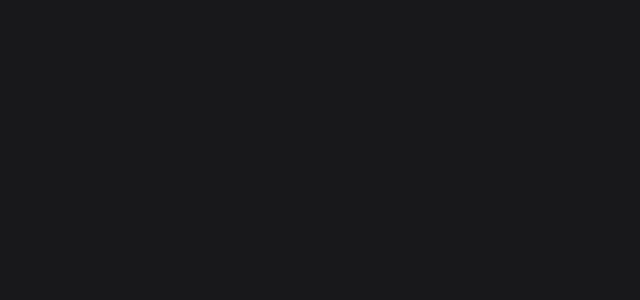
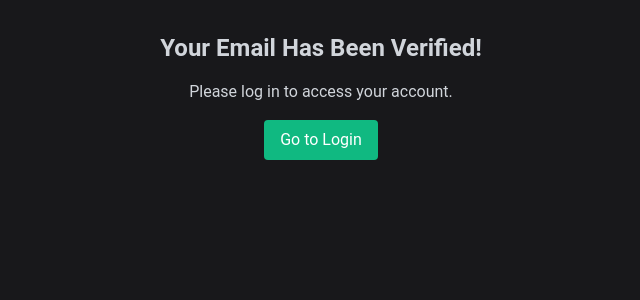
Before and after one commit to rpc1001/aggie-tutor-swap, a React (Vite) app in the folder frontend/: page /verified in a window 1280 px wide. Before the commit this address had no page. Shown: the top 300 px of the page, without its empty margins (319-959 px from the left). Built offline with nearby package versions, Linux system fonts and the light colour scheme.

Commit message:
Verified email page

```diff
--- a/frontend/src/App.tsx
+++ b/frontend/src/App.tsx
@@ -4,6 +4,7 @@
 import ContactInfo from './pages/ContactInfo.tsx';
 import Summary from './pages/Summary.tsx';
 import Home from './pages/Home.tsx';
+import Verified from './pages/Verified.tsx'
 
 function App() {
   return (
@@ -15,6 +16,7 @@
           <Route path="/courses" element={<CourseSelection />} />
           <Route path="/contact-info" element={<ContactInfo />} />
           <Route path="/summary" element={<Summary />} />
+          <Route path = "/verified" element = {<Verified />} />
         </Routes>
       </Router>
     </div>
--- a/frontend/src/pages/Summary.tsx
+++ b/frontend/src/pages/Summary.tsx
@@ -55,7 +55,7 @@
   };
 
   return (
-    <div className="p-8 bg-zinc-900 flex flex-col items-center min-h-screen">
+    <div className="p-8 bg-background flex flex-col items-center min-h-screen">
       <h1 className="text-3xl font-bold mb-6 text-center text-primary">
         Overview
       </h1>
--- /dev/null
+++ b/frontend/src/pages/Verified.tsx
@@ -0,0 +1,20 @@
+import { useNavigate } from 'react-router-dom';
+
+const Verified = () => {
+  const navigate = useNavigate();
+
+  return (
+    <div className="p-8 bg-background  min-h-screen flex flex-col items-center ">
+      <h1 className="text-2xl text-text font-bold mb-4">Your Email Has Been Verified!</h1>
+      <p>Please log in to access your account.</p>
+      <button
+        onClick={() => navigate('/login')}
+        className="bg-secondary text-white py-2 px-4 mt-4 rounded"
+      >
+        Go to Login
+      </button>
+    </div>
+  );
+};
+
+export default Verified;
```
Also changed, not shown: 1 other file (tests, documents, lock files or other folders).
